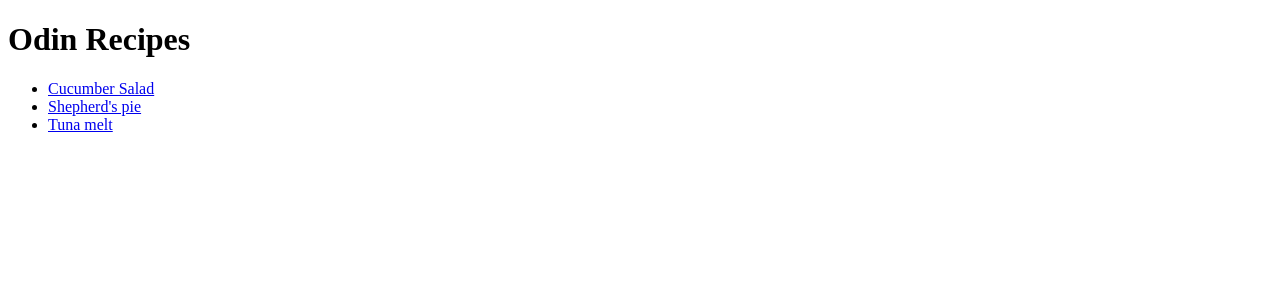
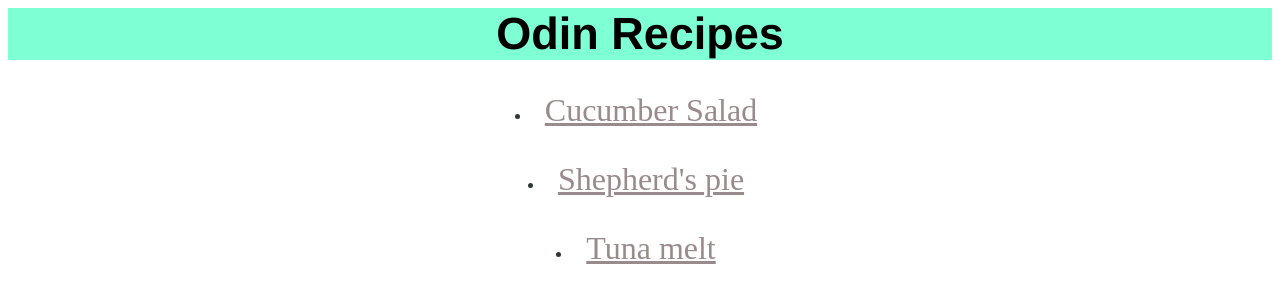
Before and after one commit to tylerwrites/odin-recipes, a plain HTML site: page index.html in a window 1280 px wide. Drawn offline with Linux system fonts and the light colour scheme.

Commit message:
CSS updates

```diff
--- /dev/null
+++ b/cucumber.css
@@ -0,0 +1,3 @@
+h1 {
+    text-align: center;
+}
--- a/index.html
+++ b/index.html
@@ -2,12 +2,13 @@
 <html lang="en">
 <meta charset="utf-8">
 <title>Recipes Directory</title>
+<link rel="stylesheet" href="style.css" />
 <h1>Odin Recipes</h1>
-<ul>
+<l>
 <li><a href="recipes/cucumbersalad.html">Cucumber Salad</a></li>
 <li><a href="recipes/shepherdspie.html">Shepherd's pie</a></li>
 <li><a href="recipes/tunamelt.html">Tuna melt</a></li>
-</ul>
+</l>
 <body>
 
 
--- /dev/null
+++ b/style.css
@@ -0,0 +1,23 @@
+h1 {
+    font-weight: bolder;
+    font-family: helvetica;
+    text-align: center;
+    font-size: 45px;
+    text-underline-offset: auto;
+}
+li {
+    text-align: center;
+    margin: 32px;
+    color: rgb(50, 54, 54);
+}
+
+h1 {
+    display: block;
+    background-color: aquamarine;
+    margin: auto;
+}
+a {
+    color: rgb(153, 139, 139);
+    padding: 8px;
+    font-size: 32px;
+}
```
Also changed, not shown: recipes/cucumbersalad.html (+6 -1 lines), recipes/shepherdspie.html (+1 -1 lines), recipes/tunamelt.html (+1 -1 lines).
